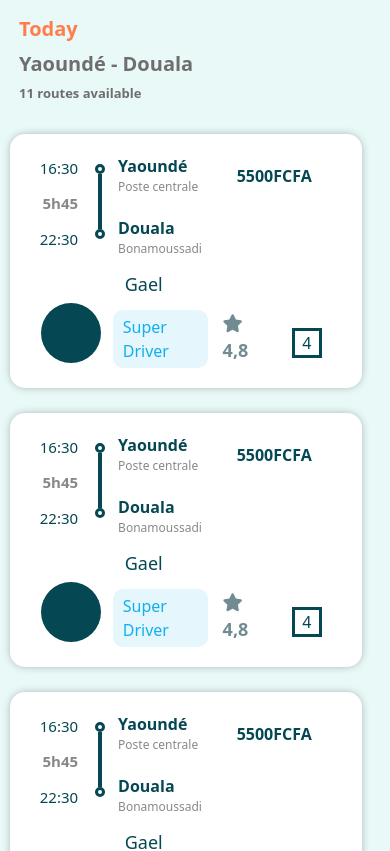
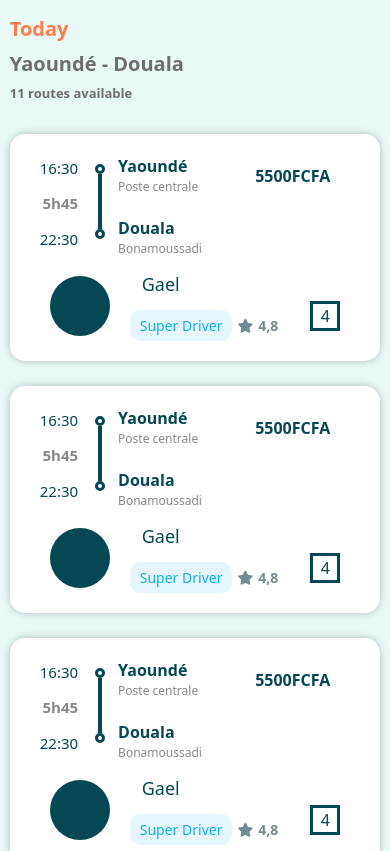
Before and after one commit to haterb4/letsgo, a Next.js app: page /search in a window 390 px wide. Shown: the part 880-1731 px from the top of the page. Built offline with nearby package versions, Linux system fonts and the light colour scheme.

Commit message:
All in search is ok

```diff
--- a/src/componnents/Grid.jsx
+++ b/src/componnents/Grid.jsx
@@ -7,8 +7,7 @@ import Link from 'next/link';
 const Grid = ({refs,startCity,startLocation,destinationCity,destinationLocation,standardCost,startime,endTime})=>{
 
     return(
-        <Link href={refs}>
-            <div className={styles.sVoyage}>
+        <Link href={refs} className={styles.sVoyage}>
             <div>
                 <div className={styles.sTrajetInfo}>
                     <div className={styles.sHour}>
@@ -56,7 +55,6 @@ const Grid = ({refs,startCity,startLocation,destinationCity,destinationLocation,
                     </div>
                 </div>
             </div>
-            </div>
         </Link>
     )
 }
--- a/src/pages/search.jsx
+++ b/src/pages/search.jsx
@@ -16,8 +16,10 @@ const card=[
 
 const search = () => {
   return (
+    <>
+        <Navbar shadow={true}/>
         <div className={styles.sSearchPage}>
-        <Navbar shadow={true}/>
+
             <div className={styles.searchContent}>
                 <SearchBar/>
             </div>
@@ -46,6 +48,7 @@ const search = () => {
 
 
         </div>
+    </>
   )
 }
 
--- a/src/styles/grid.module.css
+++ b/src/styles/grid.module.css
@@ -49,7 +49,7 @@
 .sLevel{
     display: flex;
 }
-div .sLevel p:first-child{
+.sLevel p:first-child{
     background: #e5f6fd;
     border-radius: 10px;
     padding: 5px 10px;
@@ -58,7 +58,7 @@ div .sLevel p:first-child{
     font-weight: 500;
     margin-right: 15px;
 }
-div .sLevel p:last-child{
+.sLevel p:last-child{
     font-weight: bold;
     padding: 0;
     font-size: 18px;
@@ -146,5 +146,17 @@ div .sLevel p:last-child{
         width: 95%;
         max-width: 550px;
     }
+    .sLevel p:first-child{
+        font-size: 14px;
+        margin-right: 5px;
+    }
+    .sLevel p:last-child{
+
+        font-size: 14px;
+        padding: 5px 0;
+    }
+    .sLevel i{
+        padding-right: 5px;
+    }
 
 }
--- a/src/styles/search.module.css
+++ b/src/styles/search.module.css
@@ -1,6 +1,7 @@
 .sSearchPage{
     width: 100%;
     background: #E8F9F8;
+    min-width: min-content;
 }
 .mainContent{
     width: 95%;
@@ -59,6 +60,9 @@
         height: auto;
         padding: 40px 0;
     }
+    .mainContent{
+        width: auto;
+    }
     .sLeftContent{
         margin: 0;
         align-items: center;
```
Lines whose indentation alone changed are shown as unchanged.
